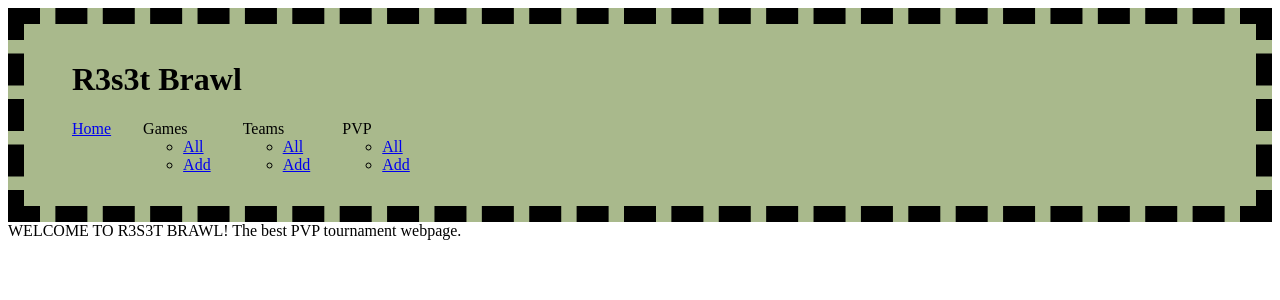
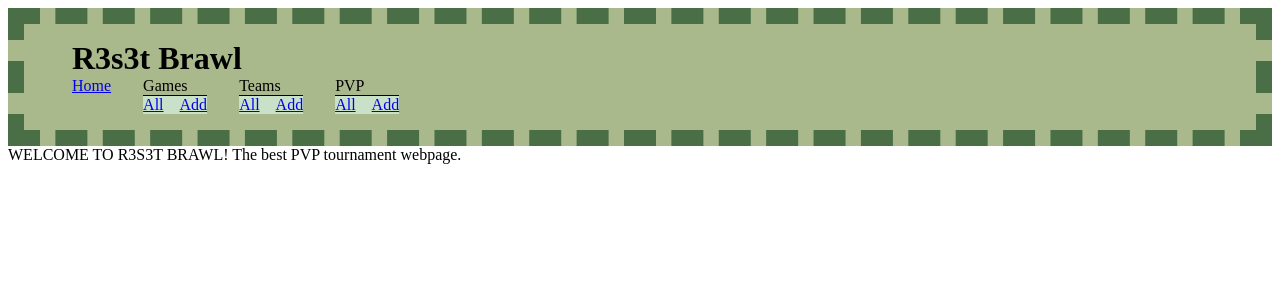
Before and after one commit to luisty94/project_r3s3t_brawl, a Flask app: page / in a window 1280 px wide. Shown: the top 300 px of the page. Run offline with Flask 2, Linux system fonts and the light colour scheme.

Commit message:
eleventh commit

```diff
--- a/static/style.css
+++ b/static/style.css
@@ -1,3 +1,6 @@
+
+p, h1, h2, h3, h4, h5, h6, ul, ol { margin: 0 }
+
 header {
     background-color: rgb(169, 185, 140);
     color: black;
@@ -5,7 +8,7 @@ header {
     padding-right: 3rem;
     padding-top: 1rem;
     padding-bottom: 1rem;
-    border: 1rem dashed black;
+    border: 1rem dashed rgb(74, 111, 71);
 }
 nav > ul {
     display: flex;
@@ -14,3 +17,26 @@ nav > ul {
     padding: 0;
     gap: 2rem;
 }
+
+nav > ul {
+    display: flex;
+    flex-direction: row;
+    list-style: none;
+    padding: 0;
+    gap: 2rem;
+}
+
+nav > ul > li > ul {
+    display: flex;
+    flex-direction: row;
+    list-style: none;
+    padding: 0;
+    background-color: rgb(201, 225, 201);
+    gap: 1rem;
+    border-top: 1px solid black;
+}
+
+h2 {
+    margin-top: 1rem;
+    margin-bottom: 1rem;
+}
```
